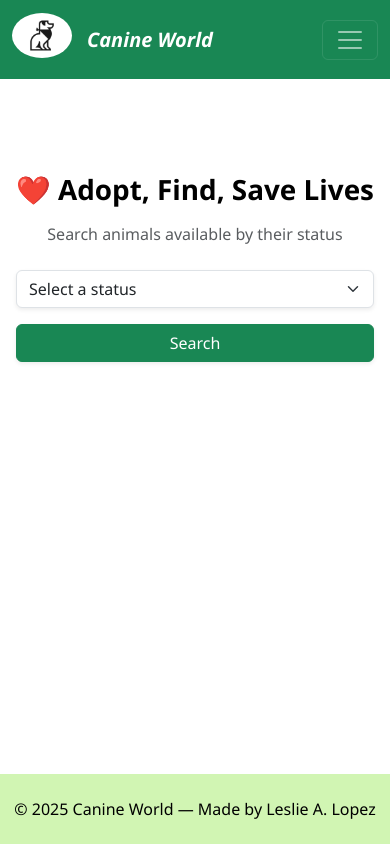
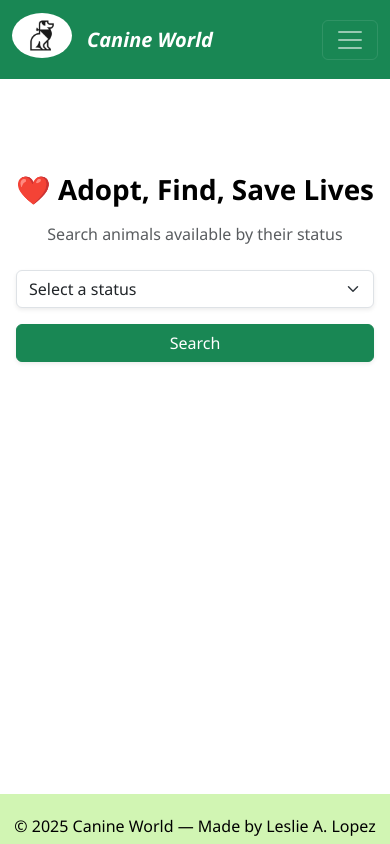
Before and after one commit to Leslie589/Canine-World, a React (Create React App) app: page /adoption in a window 390 px wide. Built offline with nearby package versions, Linux system fonts and the light colour scheme.

Commit message:
Ultima actualizacion

```diff
--- a/src/styles.css
+++ b/src/styles.css
@@ -279,7 +279,7 @@ html, body, #root {
   }
 
   .footer {
-    height:70px;
+    height:50px;
     padding: 20px 10px;
   }
 
```
